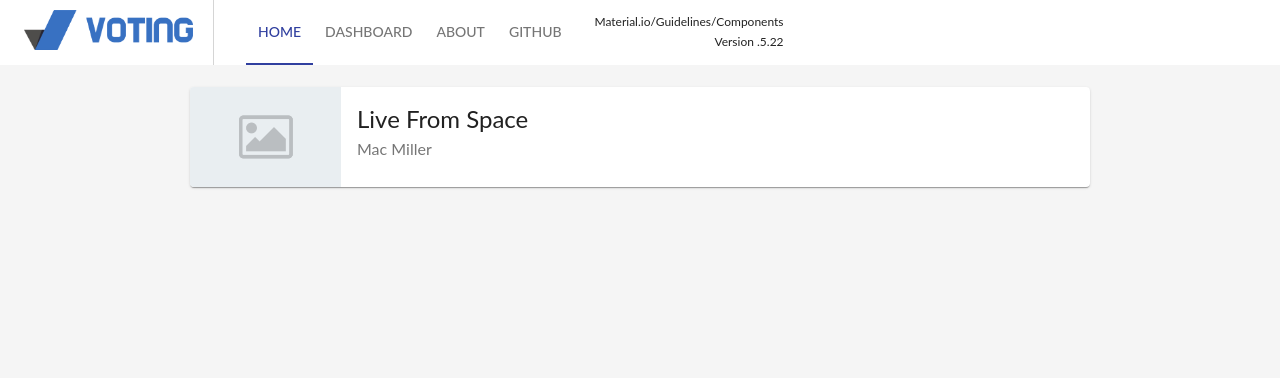
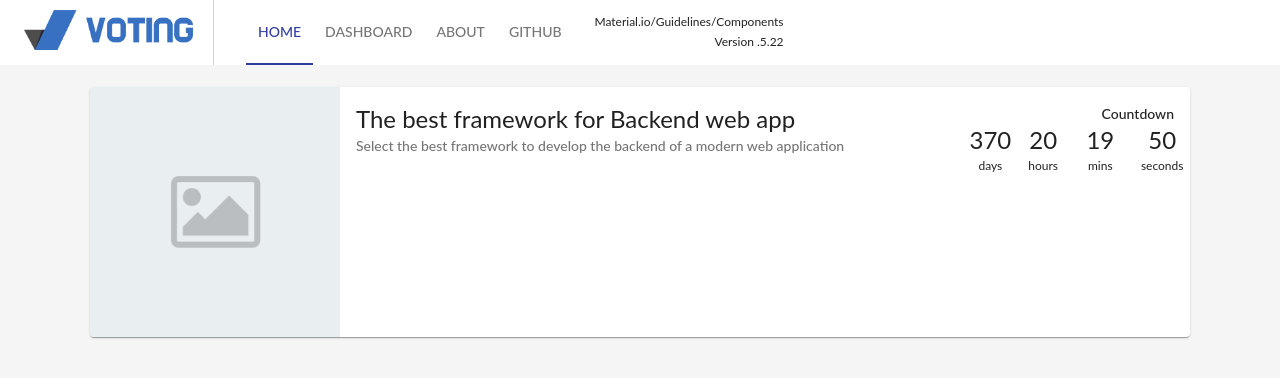
Before and after one commit to nelsonjunior/voting-frontend-reactjs, a React (Create React App) app: page /#/ in a window 1280 px wide. Shown: the top 378 px of the page. Built offline with nearby package versions, Linux system fonts and the light colour scheme.

Commit message:
init create vonting card

```diff
--- a/src/pages/Home/components/VoteCard/index.jsx
+++ b/src/pages/Home/components/VoteCard/index.jsx
@@ -1,28 +1,63 @@
-import React from 'react';
-import { makeStyles } from '@material-ui/core/styles';
-import Card from '@material-ui/core/Card';
-import CardContent from '@material-ui/core/CardContent';
-import CardMedia from '@material-ui/core/CardMedia';
-import Typography from '@material-ui/core/Typography';
-
+import React, { useState, useEffect } from "react";
+import { makeStyles } from "@material-ui/core/styles";
+import Card from "@material-ui/core/Card";
+import CardContent from "@material-ui/core/CardContent";
+import CardMedia from "@material-ui/core/CardMedia";
+import Typography from "@material-ui/core/Typography";
+import TimerUtil from "../../../../shared/utils/TimerUtil";
+import { Grid } from "@material-ui/core";
+import Countdown from "../../../../shared/components/Countdown";
 
 const useStyles = makeStyles({
   root: {
-        display: 'flex',
-        width: 900,
+    display: "flex",
+    width: 1100,
   },
   details: {
-        display: 'flex',
-        flexDirection: 'row',
+    display: "flex",
+    flexDirection: "row",
+    flex: 1
   },
   cover: {
-        width: 151,
+    width: 250,
+    height: 250,
   },
 });
 
 export default function VoteCard() {
   const classes = useStyles();
+  const [currentPoll, setCurrentPoll] = useState(null);
 
+  function handleLoadCurrentPoll() {
+    const data = {
+      title: "The best framework for Backend web app",
+      description:
+        "Select the best framework to develop the backend of a modern web application",
+      expirationDate: new Date(),
+      countVotes: 10,
+      createdAt: new Date(),
+      coverImage: "",
+      options: [
+        {
+          title: "Op 10",
+          coverImage: "",
+        },
+      ],
+    };
+
+    setCurrentPoll(data);
+  }
+
+  useEffect(() => {
+    // Especifique como limpar depois desse efeito:
+    return function cleanup() {};
+  });
+  if (currentPoll === null) {
+    TimerUtil.sleep(500).then(() => {
+      handleLoadCurrentPoll();
+    });
+    return "Loading...";
+  }
   return (
     <Card className={classes.root}>
       <CardMedia
@@ -30,16 +65,30 @@
         image="/assets/images/default-placeholder-1-2.png"
         title="Live from space album cover"
       />
-            <div className={classes.details}>
-                <CardContent className={classes.content}>
+      <CardContent
+        className={classes.details}
+      >
+        <Grid
+          container
+          alignContent={"space-between"}
+          alignItems={"flex-start"}
+        >
+          <Grid item xs={9}>
             <Typography component="h5" variant="h5">
-                        Live From Space
+              {currentPoll.title}
             </Typography>
-                    <Typography variant="subtitle1" color="textSecondary">
-                        Mac Miller
+            <Typography variant="subtitle2" color="textSecondary">
+              {currentPoll.description}
             </Typography>
+          </Grid>
+          <Grid item xs={3}>
+            <Typography variant="subtitle2" align={'right'}>
+                Countdown
+            </Typography>
+            <Countdown />
+          </Grid>
+        </Grid>
       </CardContent>
-            </div>
     </Card>
   );
 }
--- /dev/null
+++ b/src/shared/components/Countdown.jsx
@@ -0,0 +1,46 @@
+import React from "react";
+import { Grid, withStyles, Typography } from "@material-ui/core";
+
+const styles = (theme) => ({
+  root: {
+    width: 150,
+  },
+});
+
+class Countdown extends React.Component {
+  render() {
+    const { classes } = this.props;
+    // const { data } = this.props;
+    return (
+      <React.Fragment>
+        <Grid container spacing={3}>
+          <Grid
+            item
+            xs={3}
+            container
+            direction="column"
+            alignItems={"center"}
+            alignItems={"center"}
+          >
+            <Typography variant="h5">370</Typography>
+            <Typography variant="caption">days</Typography>
+          </Grid>
+          <Grid item xs={3} container direction="column" alignItems={"center"}>
+            <Typography variant="h5">20</Typography>
+            <Typography variant="caption">hours</Typography>
+          </Grid>
+          <Grid item xs={3} container direction="column" alignItems={"center"}>
+            <Typography variant="h5">19</Typography>
+            <Typography variant="caption">mins</Typography>
+          </Grid>
+          <Grid item xs={3} container direction="column" alignItems={"center"}>
+            <Typography variant="h5">50</Typography>
+            <Typography variant="caption">seconds</Typography>
+          </Grid>
+        </Grid>
+      </React.Fragment>
+    );
+  }
+}
+
+export default withStyles(styles)(Countdown);
--- /dev/null
+++ b/src/shared/utils/TimerUtil.js
@@ -0,0 +1,6 @@
+class TimerUtil{
+  static sleep(time) {
+    return new Promise((resolve) => setTimeout(resolve, time));
+  }
+}
+export default TimerUtil;
```
Lines whose indentation alone changed are shown as unchanged.
